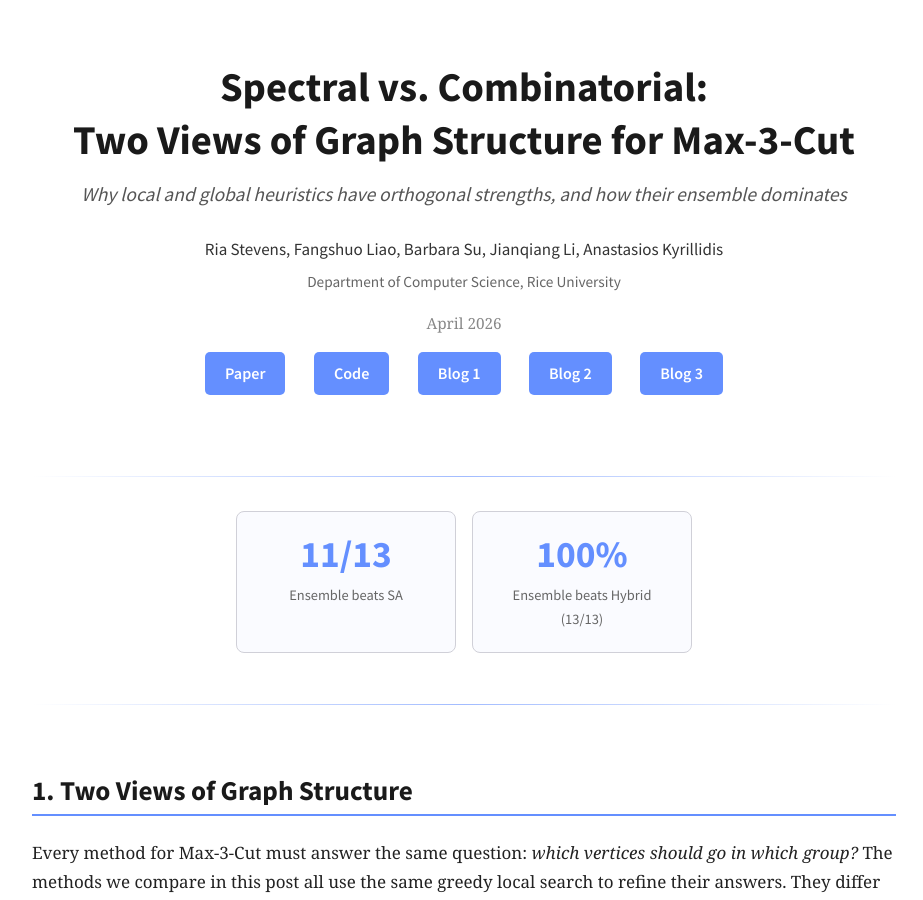
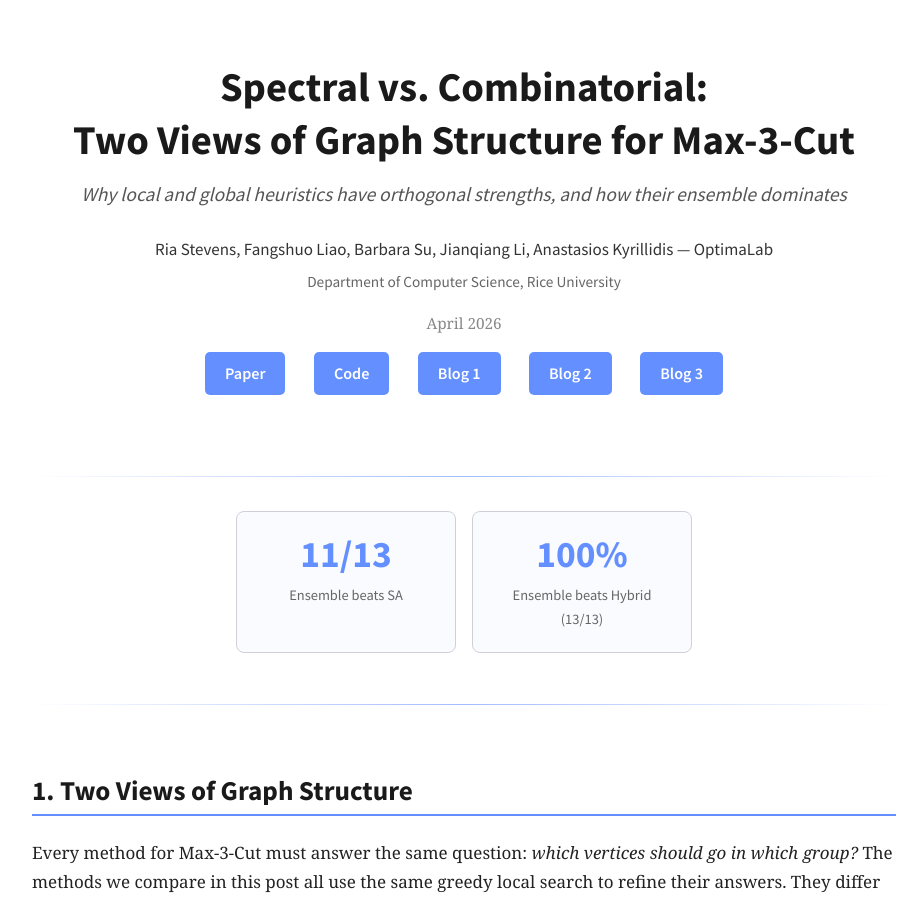
Before and after one commit to akyrillidis/explore-quantum, a Jekyll site: the page LowRankMaxCut_DSatur.html, which Jekyll copies as it is, in a window 1280 px wide and 900 px high. Shown: the whole window, without its empty margins (176-1099 px from the left). Built offline with Jekyll 4.4.1, drawn with Linux system fonts in a browser that asks for light colours; some web fonts are replaced.

Commit message:
Add OptimaLab link to author lines in all Max-K-Cut blog posts
Co-Authored-By: Claude Opus 4.6 (1M context) <noreply@anthropic.com>

```diff
--- a/LowRankMaxCut_DSatur.html
+++ b/LowRankMaxCut_DSatur.html
@@ -375,7 +375,7 @@ table.summary-tbl th {
 <div class="hero">
     <h1>Spectral vs. Combinatorial:<br>Two Views of Graph Structure for Max-3-Cut</h1>
     <div class="subtitle">Why local and global heuristics have orthogonal strengths, and how their ensemble dominates</div>
-    <div class="authors">Ria Stevens, Fangshuo Liao, Barbara Su, Jianqiang Li, Anastasios Kyrillidis</div>
+    <div class="authors">Ria Stevens, Fangshuo Liao, Barbara Su, Jianqiang Li, Anastasios Kyrillidis &mdash; <a href="https://akyrillidis.github.io/group/" style="color:inherit">OptimaLab</a></div>
     <div class="affiliation">Department of Computer Science, Rice University</div>
     <div class="date">April 2026</div>
     <div class="links">
--- a/LowRankMaxCut_GPU.html
+++ b/LowRankMaxCut_GPU.html
@@ -424,6 +424,7 @@ noscript .static-fallback {
     <div class="subtitle">Exploiting low-rank structure in Max-3-Cut with commodity parallel hardware</div>
     <div class="authors">
         Ria Stevens, Fangshuo Liao, Barbara Su, Jianqiang Li, Anastasios Kyrillidis
+        &mdash; <a href="https://akyrillidis.github.io/group/" style="color:inherit">OptimaLab</a>
     </div>
     <div class="affiliation">Computer Science Department, Rice University</div>
     <div class="date">March 2026</div>
--- a/LowRankMaxCut_RandR2.html
+++ b/LowRankMaxCut_RandR2.html
@@ -382,7 +382,7 @@ table.summary-tbl td.sa { background: #fde8ef; font-weight: 600; }
 <div class="hero">
     <h1>Randomized Rank-2 for Max-3-Cut: When Two Eigenvectors Beat One</h1>
     <div class="subtitle">A 3-phase spectral pipeline that outperforms simulated annealing on social and product networks</div>
-    <div class="authors">Ria Stevens, Fangshuo Liao, Barbara Su, Jianqiang Li, Anastasios Kyrillidis</div>
+    <div class="authors">Ria Stevens, Fangshuo Liao, Barbara Su, Jianqiang Li, Anastasios Kyrillidis &mdash; <a href="https://akyrillidis.github.io/group/" style="color:inherit">OptimaLab</a></div>
     <div class="affiliation">Department of Computer Science, Rice University</div>
     <div class="date">April 2026</div>
     <div class="links">
--- a/LowRankMaxCut_Rank1.html
+++ b/LowRankMaxCut_Rank1.html
@@ -337,7 +337,7 @@ noscript .static-fallback {
 <div class="hero">
     <h1>Rank-1 as a Building Block for Million-Node Max-3-Cut</h1>
     <div class="subtitle">Incremental scoring, 2-eigenvector rounding, and hybrid warm-starts at extreme scale</div>
-    <div class="authors">Ria Stevens, Fangshuo Liao, Barbara Su, Jianqiang Li, Anastasios Kyrillidis</div>
+    <div class="authors">Ria Stevens, Fangshuo Liao, Barbara Su, Jianqiang Li, Anastasios Kyrillidis &mdash; <a href="https://akyrillidis.github.io/group/" style="color:inherit">OptimaLab</a></div>
     <div class="affiliation">Department of Computer Science, Rice University</div>
     <div class="date">April 2026</div>
     <div class="links">
--- a/MaxKCut.html
+++ b/MaxKCut.html
@@ -161,7 +161,7 @@
 
 <table align="center" width="960px">
     <tr>
-        <td align="center" colspan="5"><span style="font-size:16px">Computer Science Department, Rice University</span></td>
+        <td align="center" colspan="5"><span style="font-size:16px"><a href="https://akyrillidis.github.io/group/">OptimaLab</a>, Computer Science Department, Rice University</span></td>
     </tr>
 </table>
 
```
